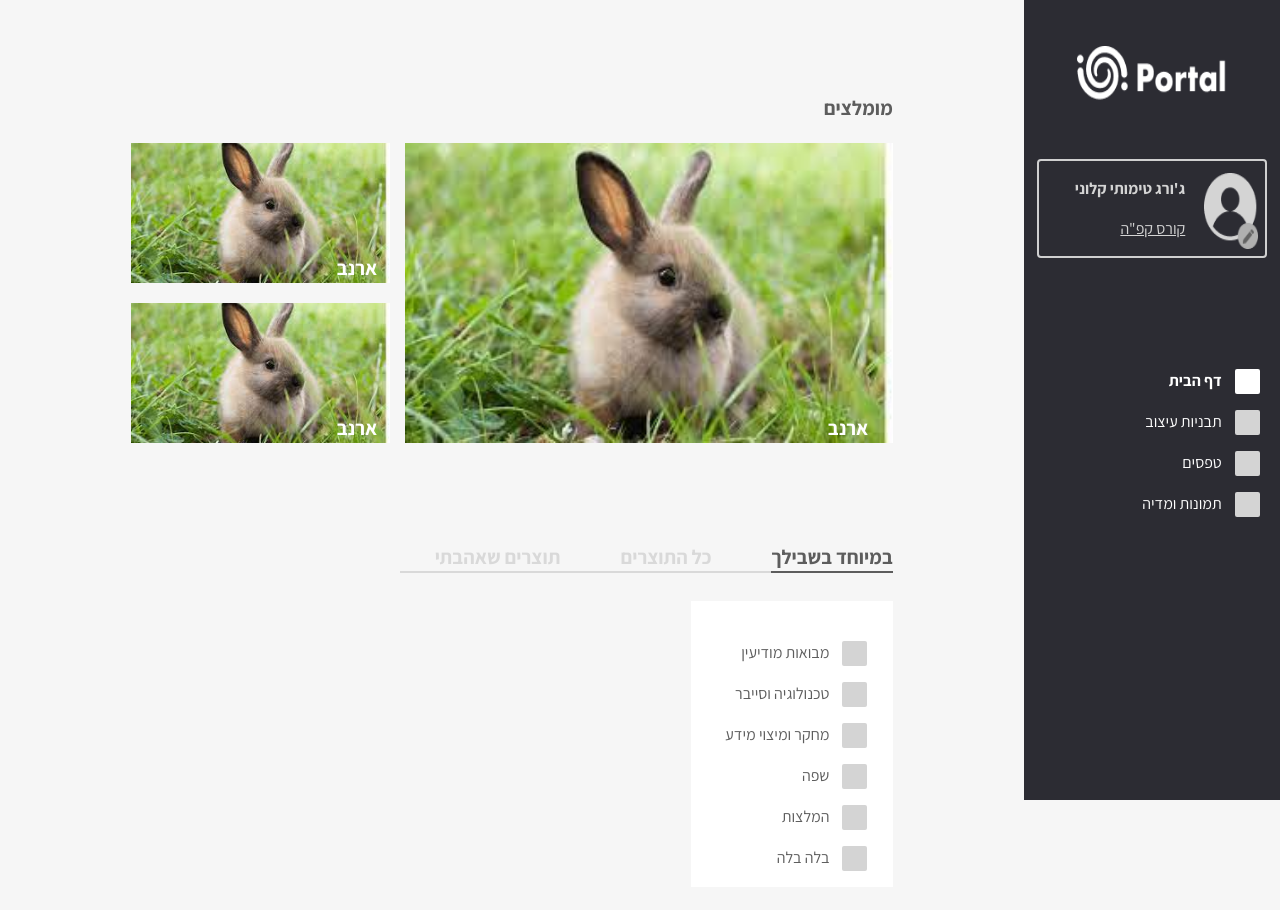
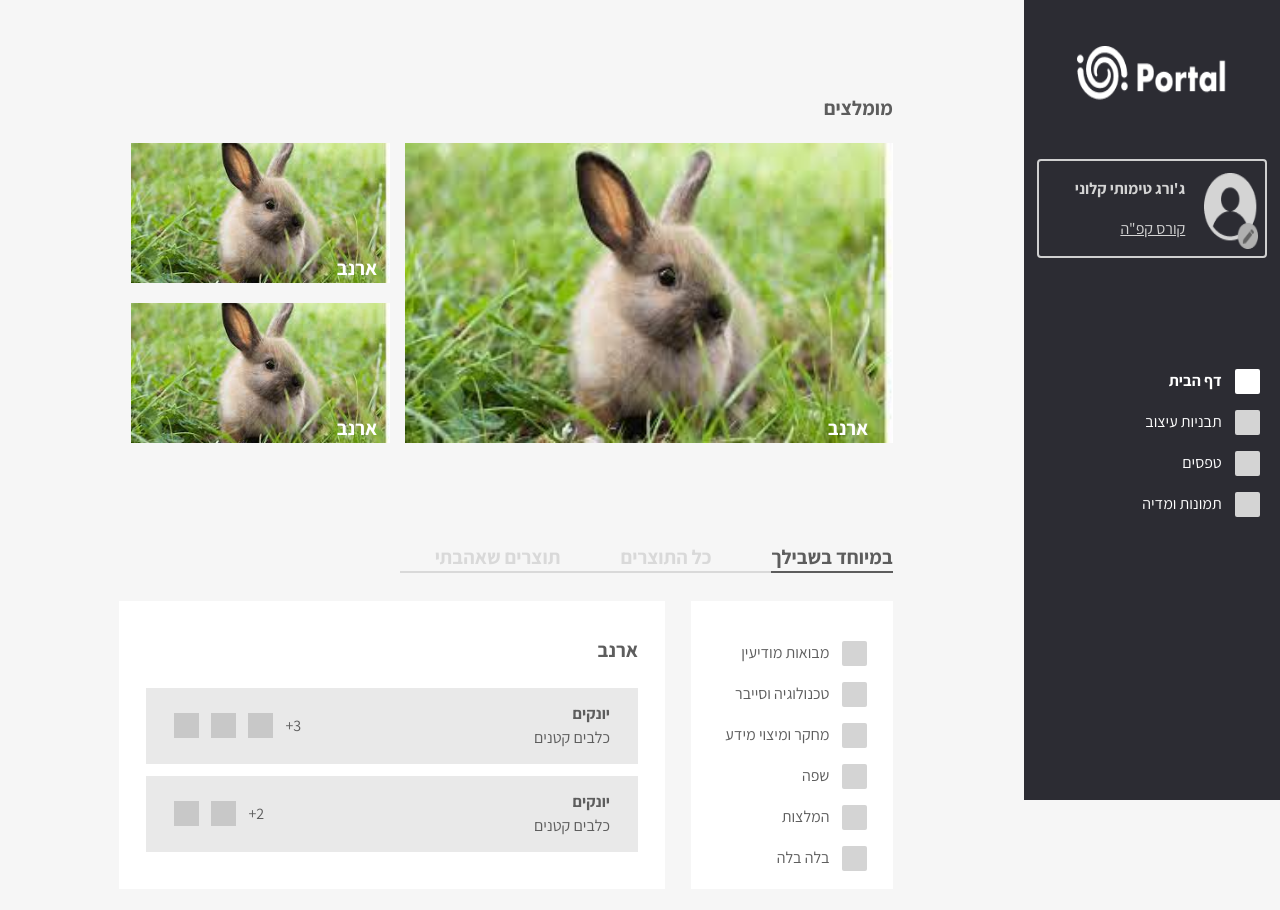
Before and after one commit to 50yearskippur/portalClient, a React (Create React App) app: page / in a window 1280 px wide. Shown: the top 910 px of the page. Built offline with nearby package versions, Linux system fonts and the light colour scheme.

Commit message:
added subjects to home page

```diff
--- a/src/components/SubSubjects/SubSubjects.css
+++ b/src/components/SubSubjects/SubSubjects.css
@@ -1,5 +1,5 @@
 .subject-container {
-  width: 136vh;
+  width: 38.4vw;
   color: #5d5d5d;
   background-color: #fff;
   text-align: right;
--- a/src/pages/HomePage.jsx
+++ b/src/pages/HomePage.jsx
@@ -4,6 +4,8 @@ import "./HomePage.css";
 import rabit from "../assets/img/rabit.jpg";
 import RecommendedItem from "../components/ItemsComponents/RecommendedItem";
 import TitlesList from "../components/TitlesList/TitlesList";
+import SubSubjects from "../components/SubSubjects/SubSubjects";
+
 //delete in production
 const data = [
   {
@@ -70,7 +72,7 @@ const data = [
     mediaType: "image",
   },
 ];
-
+//delete in production
 const titlesArray = [
   "מבואות מודיעין",
   "טכנולוגיה וסייבר",
@@ -81,6 +83,7 @@ const titlesArray = [
 ];
 const titlesObjectsArray = titlesArray.map((title) => ({ text: title }));
 
+//delete in production
 const tabsArray = ["במיוחד בשבילך", "כל התוצרים", "תוצרים שאהבתי"];
 
 const HomePage = () => {
@@ -100,7 +103,11 @@ const HomePage = () => {
         />
       </div>
       <Tabs style={{ marginTop: "12.7vh" }} tabsArray={tabsArray} />
-      <div className="white-container" style={{ marginTop: "3.5vh" }}>
+      <div style={{ display: "flex" }}>
+        <div
+          className="white-container"
+          style={{ marginTop: "3.5vh", marginLeft: "2vw", marginBottom: "2vh"  }}
+        >
           <TitlesList
             titlesArray={titlesObjectsArray}
             getDefaultTitle={() => titlesObjectsArray[0]}
@@ -110,6 +117,29 @@ const HomePage = () => {
             }}
           />
         </div>
+        <div
+          className="white-container"
+          style={{ marginTop: "3.5vh", marginBottom: "2vh" }}
+        >
+          <SubSubjects
+            subject={{
+              title: "ארנב",
+              subSubject: [
+                {
+                  title: "יונקים",
+                  description: "כלבים קטנים",
+                  eduResourse: [{}, {}, {}],
+                },
+                {
+                  title: "יונקים",
+                  description: "כלבים קטנים",
+                  eduResourse: [{}, {}],
+                },
+              ],
+            }}
+          />
+        </div>
+      </div>
     </div>
   );
 };
```
Lines whose indentation alone changed are shown as unchanged.
